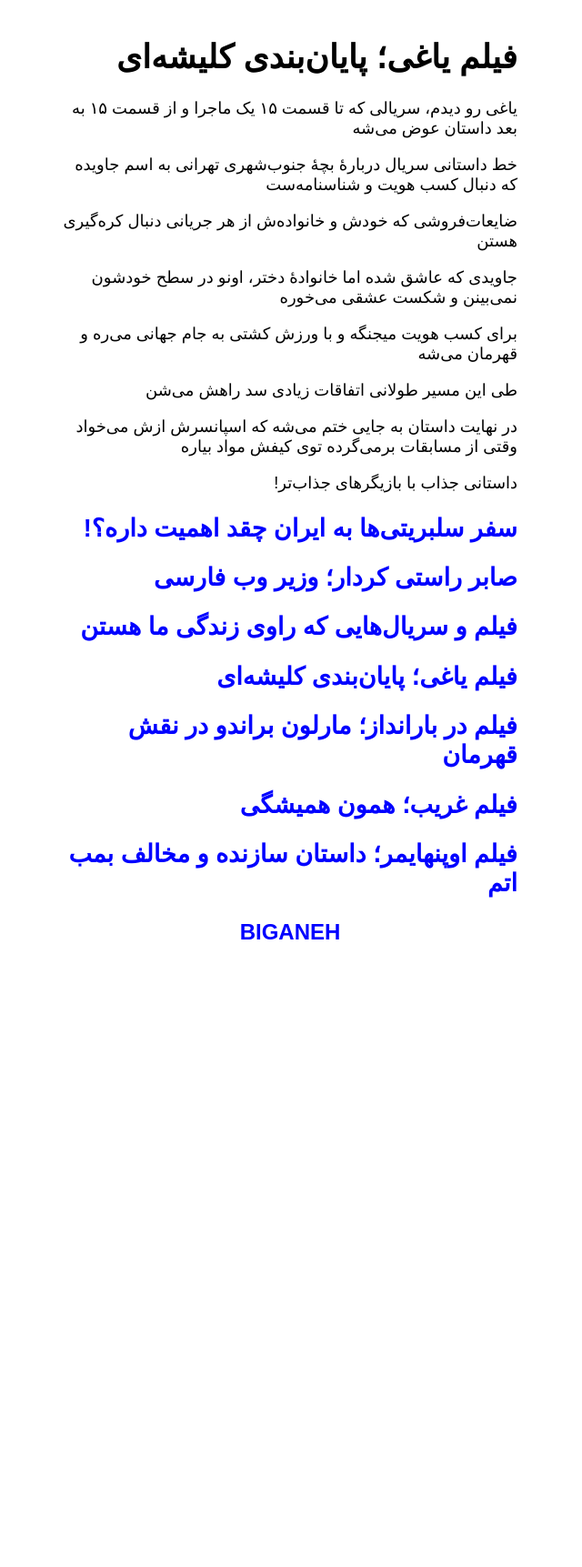
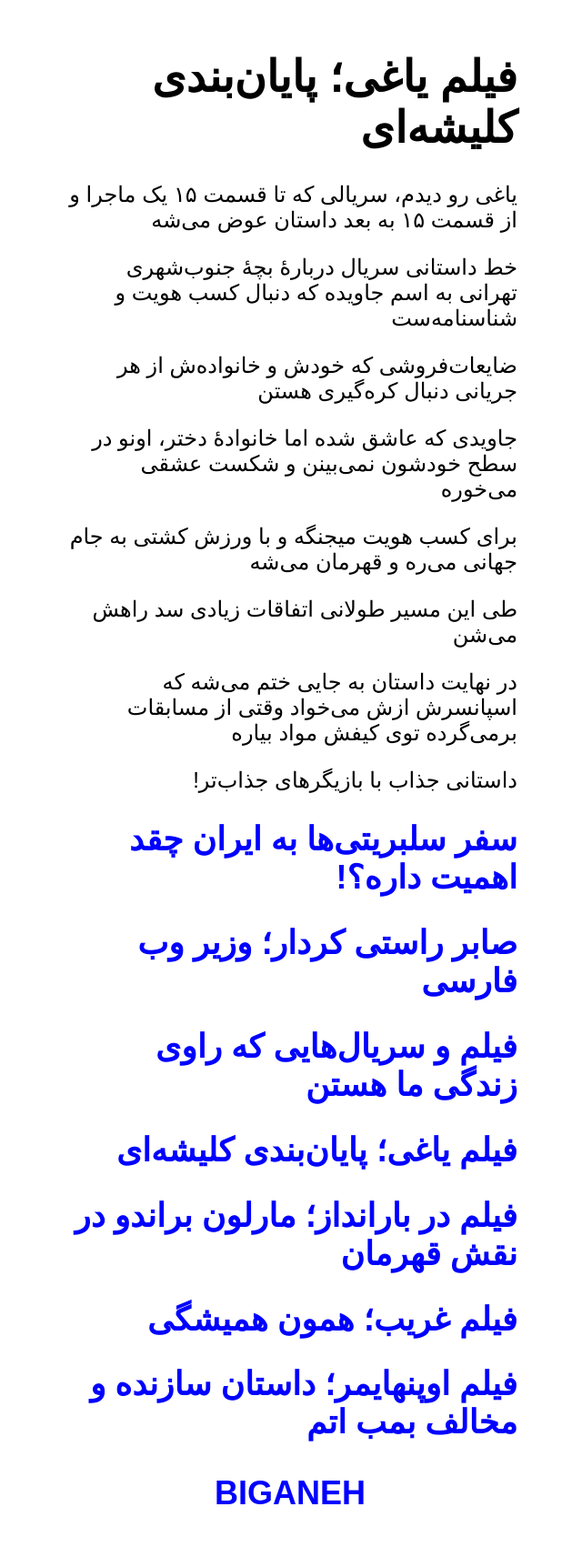
Before and after one commit to darkblog/darkblog.github.io, a Jekyll site: the page built from _posts/2023-8-19-4.md, in a window 1280 px wide. Shown: the whole page at 91% size, without its empty margins (321-961 px from the left). Built offline with Jekyll 4.4.1, drawn with Linux system fonts in a browser that asks for light colours; before the commit the page ends 1081 px from its top, so only the background shows below that.

Commit message:
Update post.html

```diff
--- a/_layouts/post.html
+++ b/_layouts/post.html
@@ -7,7 +7,7 @@
 <head>
 <title>{{ page.title }}</title>
 <meta name="viewport" content="width=device-width">
-<style>body{font-family:sans-serif;font-size:large;margin:auto;padding:1em;max-width:500px}a{text-decoration:none;color:blue}.center{text-align:center;font-size:x-large;font-weight:bold}</style>
+<style>body{font-family:sans-serif;font-size:x-large;margin:auto;padding:1em;max-width:500px}a{text-decoration:none;color:blue}.center{text-align:center}</style>
 </head>
 <body>
 <h1>{{ page.title }}</h1>
```
